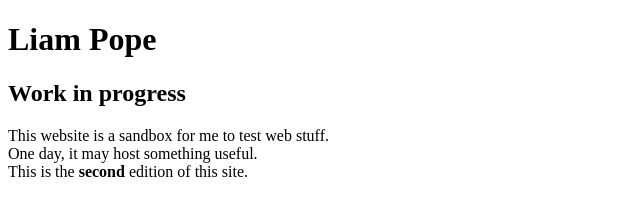
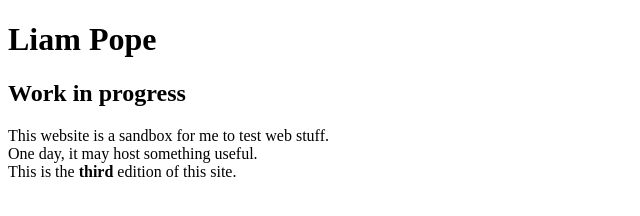
Before and after one commit to Liam-Source/Website, a plain HTML site: page index.html in a window 1280 px wide. Shown: the full height of the page, 0-640 px from the left. Drawn offline with Linux system fonts and the light colour scheme.

Commit message:
Update index.html

```diff
--- a/index.html
+++ b/index.html
@@ -12,7 +12,7 @@
         <p>
             This website is a sandbox for me to test web stuff.<br>
             One day, it may host something useful.<br>
-            This is the <b>second</b> edition of this site.
+            This is the <b>third</b> edition of this site.
         </p>
 
     </body>
```
